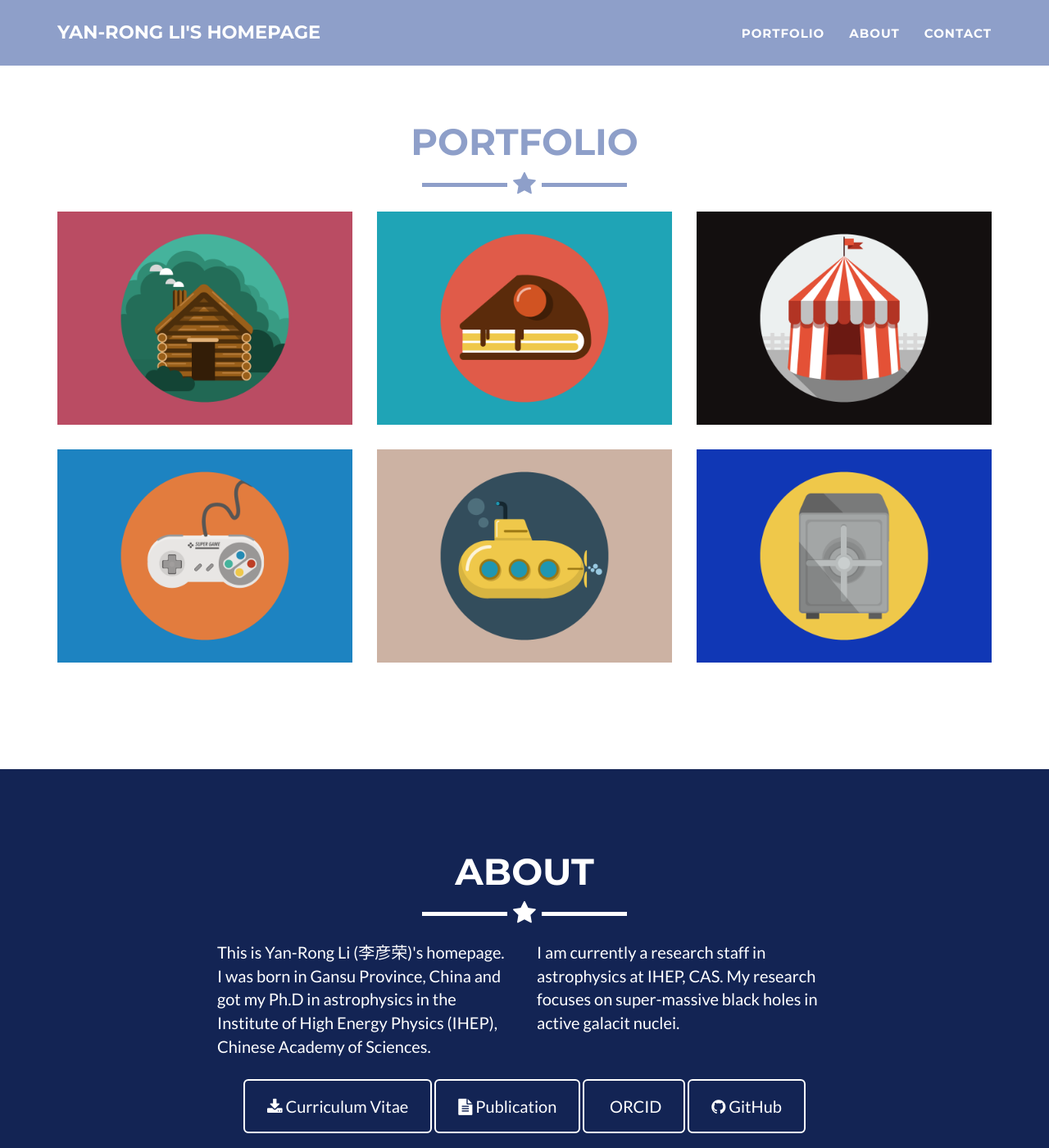
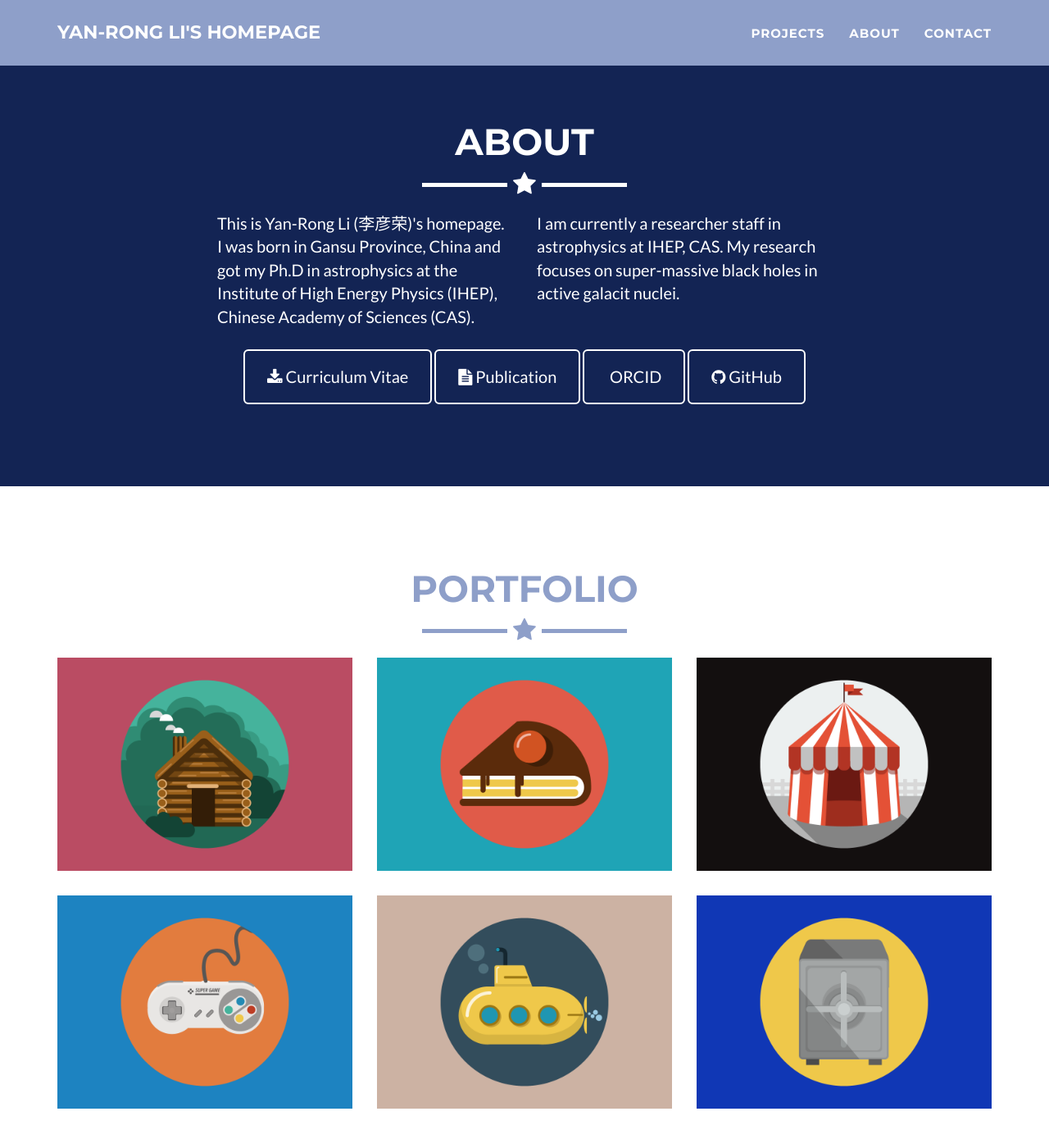
Before and after one commit to liyropt/liyropt.github.io, a Jekyll site: the page built from index.html, in a window 1280 px wide and 1400 px high, scrolled down 727 px. Shown: the whole window at 82% size. Built offline with Jekyll 4.4.1, drawn with Linux system fonts in a browser that asks for light colours.

Commit message:
update layout.

```diff
--- a/_includes/about.html
+++ b/_includes/about.html
@@ -11,11 +11,11 @@
                 <div class="col-lg-4 col-lg-offset-2">
                     <p>This is Yan-Rong Li (李彦荣)'s homepage.
                         I was born in Gansu Province, China and got my Ph.D in
-                        astrophysics in the Institute of High Energy Physics (IHEP), Chinese Academy of Sciences.
+                        astrophysics at the Institute of High Energy Physics (IHEP), Chinese Academy of Sciences (CAS).
                     </p>
                 </div>
                 <div class="col-lg-4">
-                    <p> I am currently a research staff in astrophysics at IHEP, CAS.
+                    <p> I am currently a researcher staff in astrophysics at IHEP, CAS.
                         My research focuses on super-massive black holes in active galacit nuclei. </p>
                 </div>
                 <div class="col-lg-8 col-lg-offset-2 text-center">
--- a/_includes/nav.html
+++ b/_includes/nav.html
@@ -19,7 +19,7 @@
                         <a href="#page-top"></a>
                     </li>
                     <li class="page-scroll">
-                        <a href="#portfolio">Portfolio</a>
+                        <a href="#portfolio">Projects</a>
                     </li>
                     <li class="page-scroll">
                         <a href="#about">About</a>
--- a/_layouts/default.html
+++ b/_layouts/default.html
@@ -4,8 +4,8 @@
     <body id="page-top" class="index">
     {% include nav.html %}
     {% include header.html %}
+    {% include about.html %}
     {% include portfolio_grid.html %}
-    {% include about.html %}
 
     {% if site.contact == "static" %}
     {% include contact_static.html %}
```
